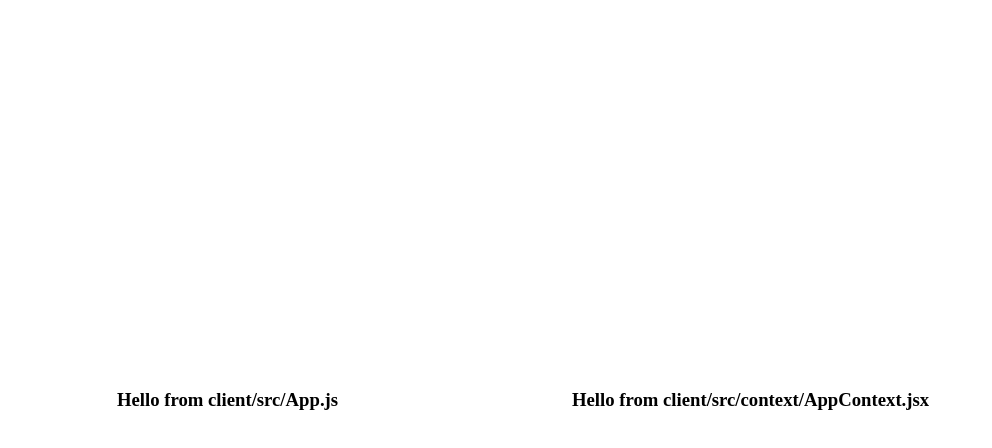
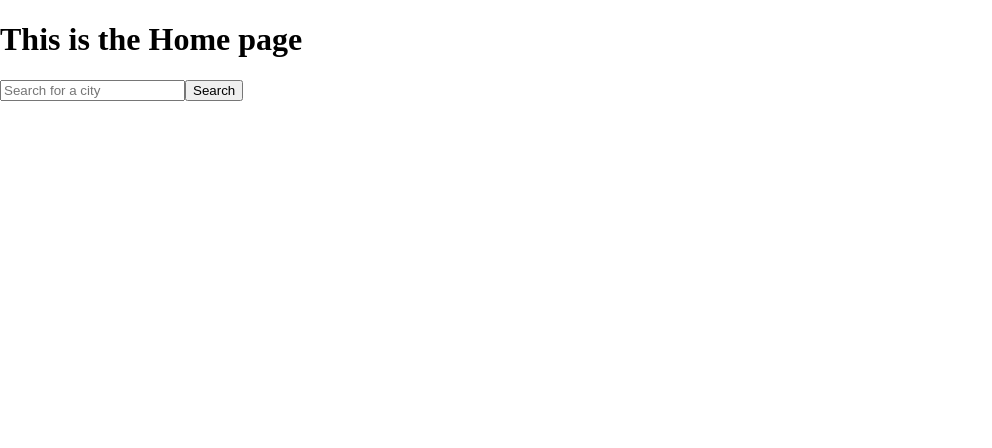
Before and after one commit to Marcellits/Easy-Weather, a React (Create React App) app in the folder client/: page / in a window 1280 px wide. Shown: the top 448 px of the page, without its empty margins (0-992 px from the left). Built offline with nearby package versions, Linux system fonts and the light colour scheme; no server answers; the HTML template or start-up script is replaced by a standard one.

Commit message:
pushing up edited server and routes

```diff
--- a/client/src/App.jsx
+++ b/client/src/App.jsx
@@ -1,6 +1,10 @@
 import React, { useState, useEffect } from 'react';
 import { AppContextProvider } from './context/AppContext';
 import ContextDemo from './components/ContextDemo';
+import {BrowserRouter as Router, Route, Switch} from 'react-router-dom'
+import Home from './components/Home'
+import City from './components/City'
+import Zipcode from './components/Zipcode'
 
 import './App.css';
 
@@ -16,13 +20,15 @@ const App = () => {
   useEffect(fetchDemoData, []);
 
   return (
-    <AppContextProvider>
-      <div id="demo">
-        <h3>Hello from client/src/App.js</h3>
-        <ContextDemo />
-        <h3>{serverMessage}</h3>
-      </div>
-    </AppContextProvider>
+    <Router>
+      <Switch>
+        <AppContextProvider>
+          <Route exact path='/' component={Home} />
+          <Route exact path='/weather/:city' component={City} />
+          <Route exact path='/zipcode/:zipcode' component={Zipcode} />
+        </AppContextProvider>
+      </Switch>
+    </Router>
   );
 };
 
--- /dev/null
+++ b/client/src/components/City.jsx
@@ -0,0 +1,24 @@
+import React, {useState, useEffect} from 'react'
+import {useParams} from 'react-router-dom'
+
+const City = (props) => {
+    const [cityData, setCityData] = useState(null)
+    const {city} = props.match.params
+
+    useEffect(() => {
+        fetch(`/city/${city}`)
+        .then(response => response.json())
+        .then(data => setCityData(data.current))
+    }, [])
+
+    console.log(cityData)
+    return (
+        <div>
+            <h1>THis is the city page</h1>
+            <h1>Current temparature for {city} is {cityData && cityData.temp_f}</h1>
+        </div>
+
+    )
+}
+
+export default City
--- /dev/null
+++ b/client/src/components/Home.jsx
@@ -0,0 +1,27 @@
+import React, {useState} from 'react'
+import {Button} from 'react-bootstrap'
+
+
+const Home = (props) => {
+    const [searchTerm, setSearchTerm] = useState(null)
+
+    const handleChange = (e) => {
+        setSearchTerm(e.target.value)
+    }
+
+    const handleSearch = (e) => {
+        e.preventDefault()
+        props.history.push(`/weather/${searchTerm}`)
+    }
+    return (
+        <div>
+            <h1>This is the Home page</h1>
+            <form onSubmit={handleSearch}>
+                <input type="text" placeholder="Search for a city" onChange={handleChange}/>
+                <button>Search</button>
+            </form>
+        </div>
+    )
+}
+
+export default Home
--- /dev/null
+++ b/client/src/components/Zipcode.jsx
@@ -0,0 +1,11 @@
+import React from 'react'
+
+const Zipcode = props => {
+    return (
+        <div>
+            This is the zipcode page
+        </div>
+    )
+}
+
+export default Zipcode
--- a/package.json
+++ b/package.json
@@ -6,7 +6,9 @@
   "dependencies": {
     "axios": "^0.19.2",
     "concurrently": "^5.2.0",
-    "express": "^4.17.1"
+    "express": "^4.17.1",
+    "react-bootstrap": "^1.0.1",
+    "react-router-dom": "^5.2.0"
   },
   "devDependencies": {
     "dotenv": "^8.2.0",
```
Also changed, not shown: 2 other files (tests, documents, lock files or other folders).
